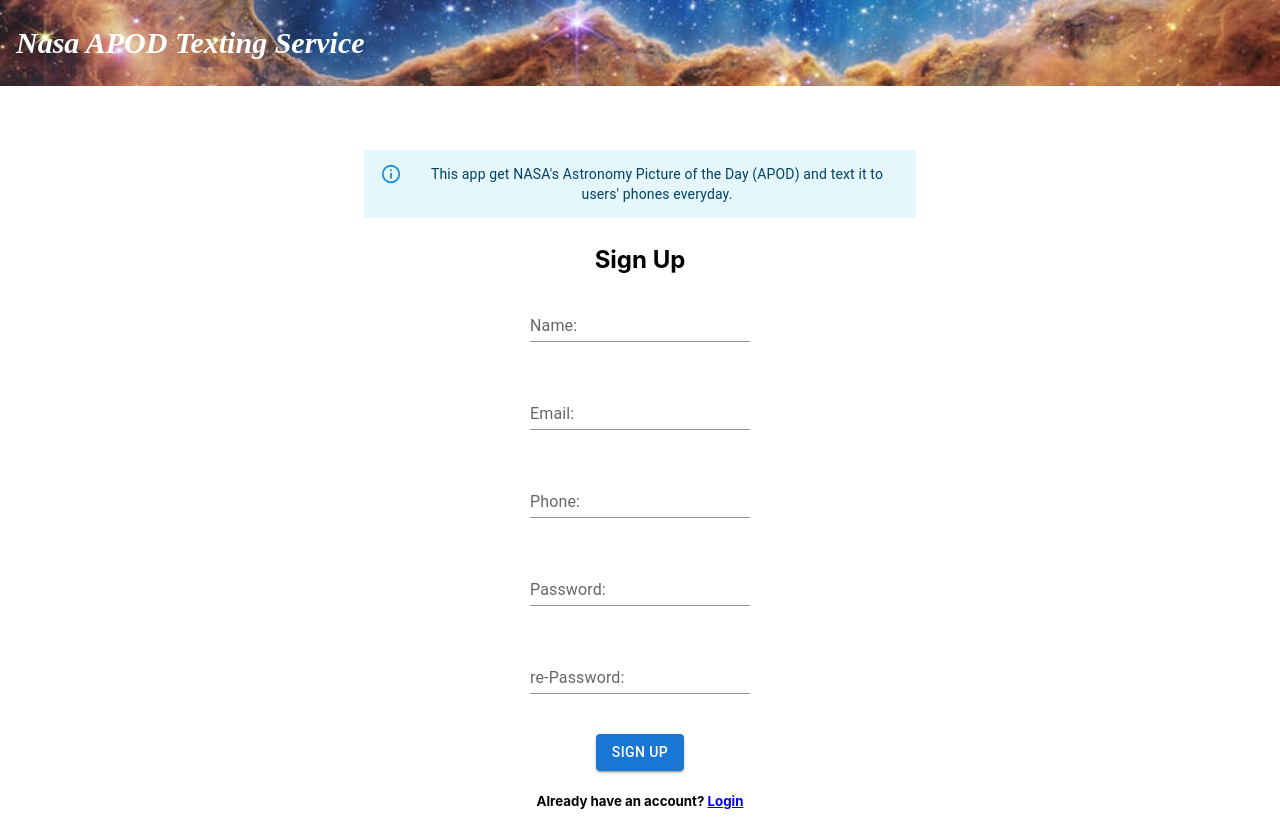
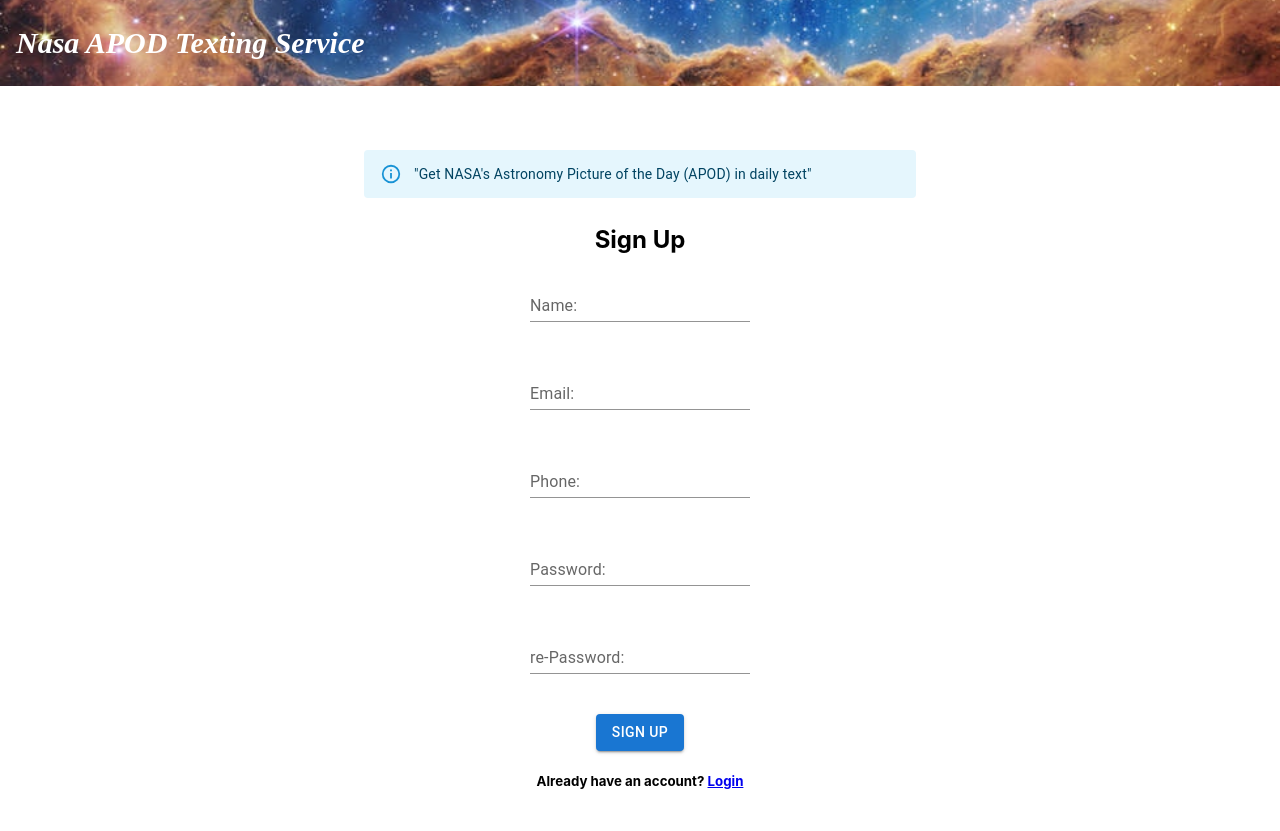
Before and after one commit to Daniel-olaO/nasa-client, a React (Create React App) app: page /signup in a window 1280 px wide. Built offline with nearby package versions, Linux system fonts and the light colour scheme.

Commit message:
Updated status messages

```diff
--- a/src/components/Dashboard.jsx
+++ b/src/components/Dashboard.jsx
@@ -72,13 +72,13 @@ const Dashboard = ({setIsAuthenticated}) => {
           isSubscribed ? <Alert severity="info">
             You are currently subscribed.
             You will get a text with Nasa's Astronomy
-            Picture of the Day every day at 12:00 PM.
+            Picture of the Day every day at 12:00 PM UTC.
 
           </Alert> :
             <Alert severity="info">
               You are currently unsubscribed.
               Subscribe below to get a text with
-              Nasa's Astronomy Picture of the Day every day at 12:00 PM.
+              Nasa's Astronomy Picture of the Day every day at 12:00 PM UTC.
             </Alert>
         }
         {loading ?
--- a/src/components/Description.jsx
+++ b/src/components/Description.jsx
@@ -4,8 +4,8 @@ import {Alert} from '@mui/material';
 const Description = () => {
   return (
     <Alert severity="info" className='app-desc'>
-      This app get NASA's Astronomy Picture of the Day (APOD)
-       and text it to users' phones everyday.
+      "Get NASA's Astronomy Picture of the Day (APOD)
+       in daily text"
     </Alert>
   );
 };
```
